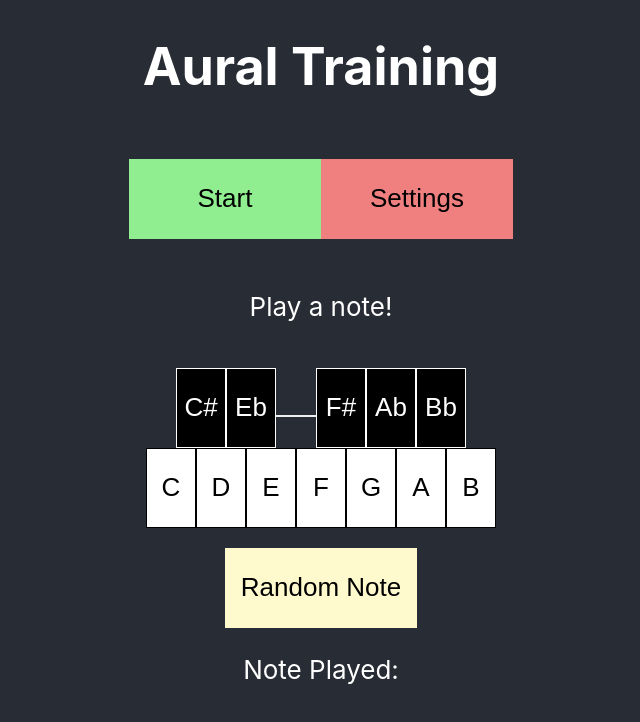
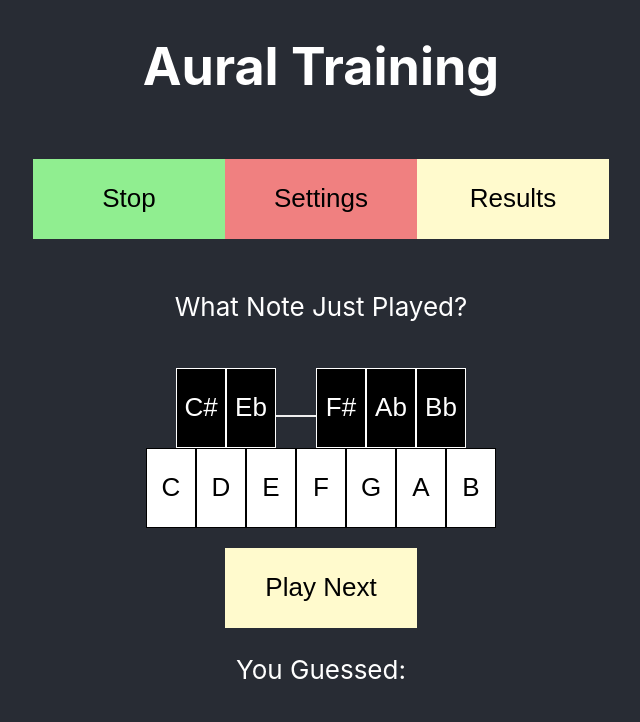
Before and after one commit to OU-HCI-18/aural-skills, a React (Create React App) app: page /train in a window 1280 px wide. Shown: the top 722 px of the page, without its empty margins (319-959 px from the left). Built offline with nearby package versions, Linux system fonts and the light colour scheme.

Commit message:
lifted state further, now training data is managed by application. Links work again. Currently using a global (bad), need to encapsulate while preserving links

```diff
--- a/src/App.js
+++ b/src/App.js
@@ -3,9 +3,12 @@ import { Link, Switch, Route } from 'react-router-dom';
 
 import './App.css';
 
-import TrainingSession from './train.js';
-import Piano from './piano.js'
+import {TrainingData, TrainingSession} from './train.js';
+import Piano from './piano.js';
+import Results from './results.js';
 import Settings from './settings.js';
+
+var train_data = new TrainingData();
 
 class App extends React.Component {
 
@@ -14,30 +17,147 @@ class App extends React.Component {
     this.state = {
       mode: 'play'
     };
-    this.setMode=this.setMode.bind(this)
+    train_data = new TrainingData();
+    this.setMode=this.setMode.bind(this);
   }
   setMode(mode) {
     this.setState({mode: mode});
   }
+  onPlay() {
+    train_data = new TrainingData();
+    this.setMode('play');
+  }
+  onStart() {
+    train_data = new TrainingData();
+    this.setMode('guess');
+  }
+  onContinue() {
+    this.setMode('guess');
+  }
+  onResults() {
+    this.setMode('results');
+  }
   render() {
-    return (
-    <div className="App">
-      <TrainingSession
-        mode={this.state.mode}
-        ui={Piano}
-        setMode={this.setMode}
+    if (this.state.mode === 'play') {
+      return(
+        <PlayView
+          onStart={this.onStart}
+          setMode={this.setMode}
+        />
+      );
+    }
+    else if (this.state.mode === 'guess') {
+      return(
+        <TrainView
+          onPlay={this.onPlay}
+          onResults={this.onResults}
+          setMode={this.setMode}
+          train_data={this.UNSAFE_componentWillMount.train_data}
+        />
+      );
+    }
+    else if (this.state.mode === 'results') {
+      return(
+        <ResultsView
+          train_data={train_data}
+        />
+      )
+    }
+  }
+}
+
+function PlayView (props) {
+  return(
+  <header className="App App-header">
+    <h1>Aural Training</h1>
+    <p>
+      <Link to='/train'>
+        <button className="App-button colorGreen">
+        Start
+        </button>
+      </Link>
+      <Link to='/settings'>
+        <button className="App-button colorCoral">Settings</button>
+      </Link>
+    </p>
+    <p>Play a note!</p>
+    <TrainingSession
+      mode='play'
+      ui={Piano}
+      setMode={props.setMode}
+    />
+  </header>
+  )
+}
+
+function TrainView (props) {
+  return (
+  <header className="App App-header">
+  <h1>Aural Training</h1>
+  <p>
+    <Link to='/'>
+      <button className="App-button colorGreen">Stop</button>
+    </Link>
+    <Link to='/settings'>
+      <button className="App-button colorCoral">Settings</button>
+    </Link>
+    <Link to='/results'>
+      <button className="App-button colorYellow">
+        Results
+      </button>
+    </Link>
+  </p>
+  <p>What Note Just Played?</p>
+  <TrainingSession
+      mode='guess'
+      ui={Piano}
+      setMode={props.setMode}
+      train_data={train_data}
+    />
+  </header>
+  );
+}
+
+function ResultsView (props) {
+  // var train_data;
+  // var onPlay;
+  // if (props.train_data == null)
+  //   train_data = new TrainingData();
+  // else
+  //   train_data = props.train_data;
+  return (
+    <header className="App App-header">
+    <h1>Results</h1>
+    <p>
+      <Link to='/'>
+        <button className="App-button colorGreen">Start Over</button>
+      </Link>
+      <Link to='/settings'>
+        <button className="App-button colorCoral">Settings</button>
+      </Link>
+      <Link to='/train'>
+        <button className="App-button colorYellow">
+          Continue
+        </button>
+      </Link>
+    </p>
+      <Results
+        guesses ={train_data.guess_stack}
+        notes   ={train_data.note_stack}
+        results ={train_data.result_stack}
+        score   ={train_data.calcScore()}
       />
-    </div>
-  );}
+    </header>
+  );
 }
 
 
 const Main = () => (
   <Switch>
     <Route exact path='/'         component={App}></Route>
-    <Route exact path='/train'    component={App}></Route>
+    <Route exact path='/train'    component={TrainView}></Route>
     <Route exact path='/settings' component={Settings}></Route>
-    <Route exact path='/results'  component={App}></Route>
+    <Route exact path='/results'  component={ResultsView}></Route>
   </Switch>
 );
 
--- a/src/train.js
+++ b/src/train.js
@@ -75,7 +75,8 @@ class TrainingSession extends React.Component{
       result: ''
     }
     this.train_data = new TrainingData();
-
+    if (props.train_data != null)
+      this.train_data = props.train_data;
     this.onNoteChange = this.onNoteChange.bind(this);
     this.onGuessChange = this.onGuessChange.bind(this);
     this.onPlay = this.onPlay.bind(this);
@@ -122,24 +123,21 @@ class TrainingSession extends React.Component{
     this.props.setMode('results');
   }
   render() {
-    if (this.props.ui == null) {
-      return (<p>Error displaying user interface!</p>);
-    }
     if (this.props.mode === 'play') {
       return(
-      <header className="App-header">
-        <h1>Aural Training</h1>
-        <p>
-          <Link to='/train'>
-            <button className="App-button colorGreen" onClick={this.onStart}>
-            Start
-            </button>
-          </Link>
-          <Link to='/settings'>
-            <button className="App-button colorCoral">Settings</button>
-          </Link>
-        </p>
-        <p>Play a note!</p>
+      // <header className="App-header">
+      //   <h1>Aural Training</h1>
+      //   <p>
+      //     <Link to='/train'>
+      //       <button className="App-button colorGreen" onClick={this.onStart}>
+      //       Start
+      //       </button>
+      //     </Link>
+      //     <Link to='/settings'>
+      //       <button className="App-button colorCoral">Settings</button>
+      //     </Link>
+      //   </p>
+      //   <p>Play a note!</p>
         <this.props.ui
           onResults={this.onResults}
           onNoteChange={this.onNoteChange}
@@ -149,27 +147,27 @@ class TrainingSession extends React.Component{
           result={this.state.result}
           mode={this.props.mode}
         />
-      </header>
+      // </header>
       );
     }
     else if (this.props.mode === 'guess') {
       return(
-      <header className="App-header">
-        <h1>Aural Training</h1>
-        <p>
-          <Link to='/'>
-            <button className="App-button colorGreen" onClick={this.onPlay}>Stop</button>
-          </Link>
-          <Link to='/settings'>
-            <button className="App-button colorCoral">Settings</button>
-          </Link>
-          <Link to='/results'>
-            <button className="App-button colorYellow" onClick={this.onResults}>
-              Results
-            </button>
-          </Link>
-        </p>
-        <p>What Note Just Played?</p>
+      // <header className="App-header">
+      //   <h1>Aural Training</h1>
+      //   <p>
+      //     <Link to='/'>
+      //       <button className="App-button colorGreen" onClick={this.onPlay}>Stop</button>
+      //     </Link>
+      //     <Link to='/settings'>
+      //       <button className="App-button colorCoral">Settings</button>
+      //     </Link>
+      //     <Link to='/results'>
+      //       <button className="App-button colorYellow" onClick={this.onResults}>
+      //         Results
+      //       </button>
+      //     </Link>
+      //   </p>
+      //   <p>What Note Just Played?</p>
         <this.props.ui
           onResults={this.onResults}
           onNoteChange={this.onNoteChange}
@@ -179,36 +177,38 @@ class TrainingSession extends React.Component{
           result={this.state.result}
           mode={this.props.mode}
         />
-      </header>
+      // </header>
       );
     }
-    else if (this.props.mode === 'results') {
-      return(
-        <header className="App-header">
-          <h1>Results</h1>
-          <p>
-            <Link to='/'>
-              <button className="App-button colorGreen" onClick={this.onPlay}>Start Over</button>
-            </Link>
-            <Link to='/settings'>
-              <button className="App-button colorCoral">Settings</button>
-            </Link>
-            <Link to='/train'>
-              <button className="App-button colorYellow" onClick={this.onContinue}>
-                Continue
-              </button>
-            </Link>
-          </p>
-          <Results
-            guesses ={this.train_data.guess_stack}
-            notes   ={this.train_data.note_stack}
-            results ={this.train_data.result_stack}
-            score   ={this.train_data.calcScore()}
-          />
-        </header>
-        );
-    }
+    // else if (this.props.mode === 'results') {
+    //   return(
+    //     <header className="App-header">
+    //       <h1>Results</h1>
+    //       <p>
+    //         <Link to='/'>
+    //           <button className="App-button colorGreen" onClick={this.onPlay}>Start Over</button>
+    //         </Link>
+    //         <Link to='/settings'>
+    //           <button className="App-button colorCoral">Settings</button>
+    //         </Link>
+    //         <Link to='/train'>
+    //           <button className="App-button colorYellow" onClick={this.onContinue}>
+    //             Continue
+    //           </button>
+    //         </Link>
+    //       </p>
+    //       <Results
+    //         guesses ={this.train_data.guess_stack}
+    //         notes   ={this.train_data.note_stack}
+    //         results ={this.train_data.result_stack}
+    //         score   ={this.train_data.calcScore()}
+    //       />
+    //     </header>
+    //     );
+    // }
+    return (<p>Error displaying user interface!</p>);
   }
 }
 
 export default TrainingSession;
+export {TrainingData, TrainingSession};
```
